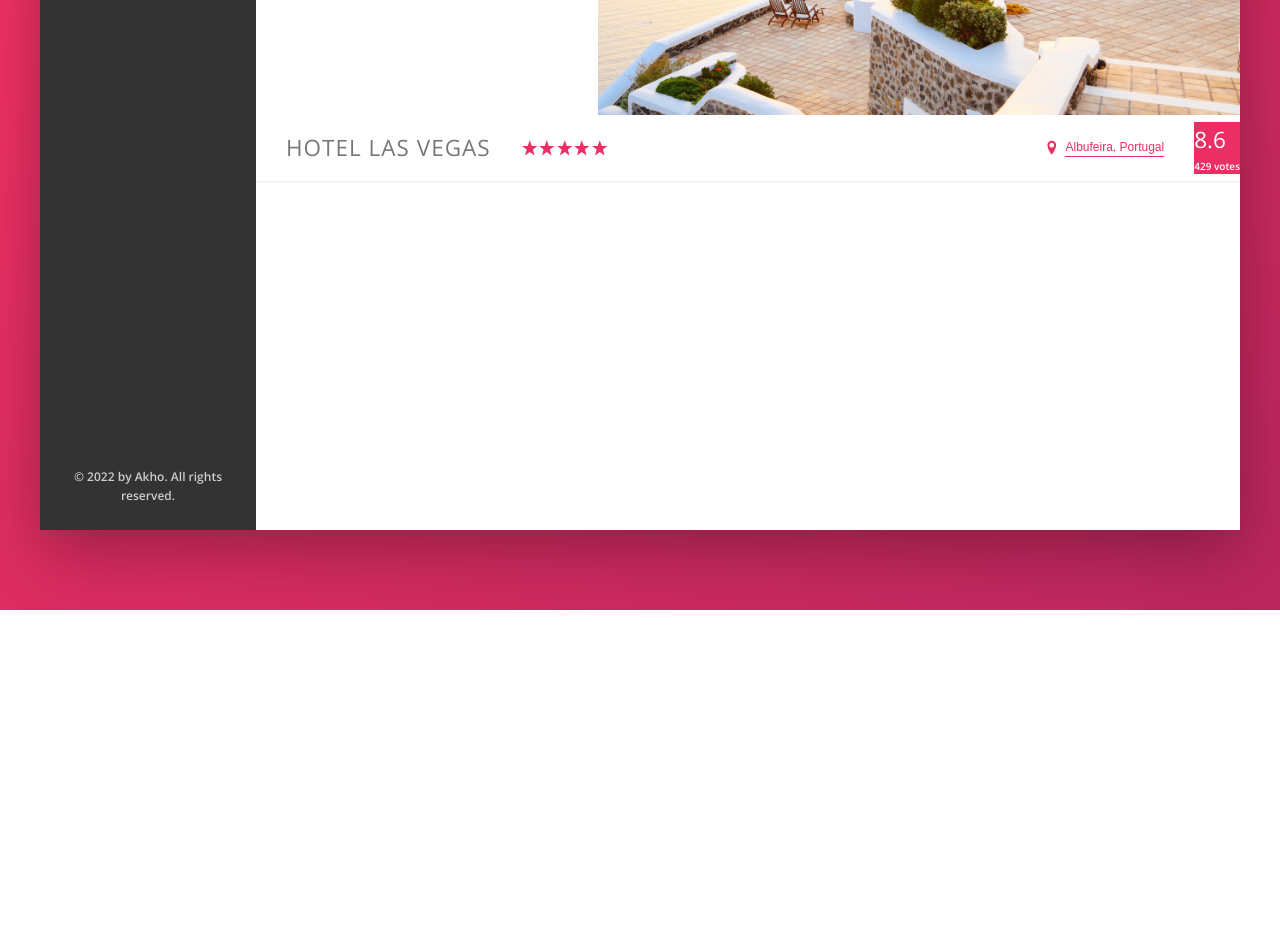
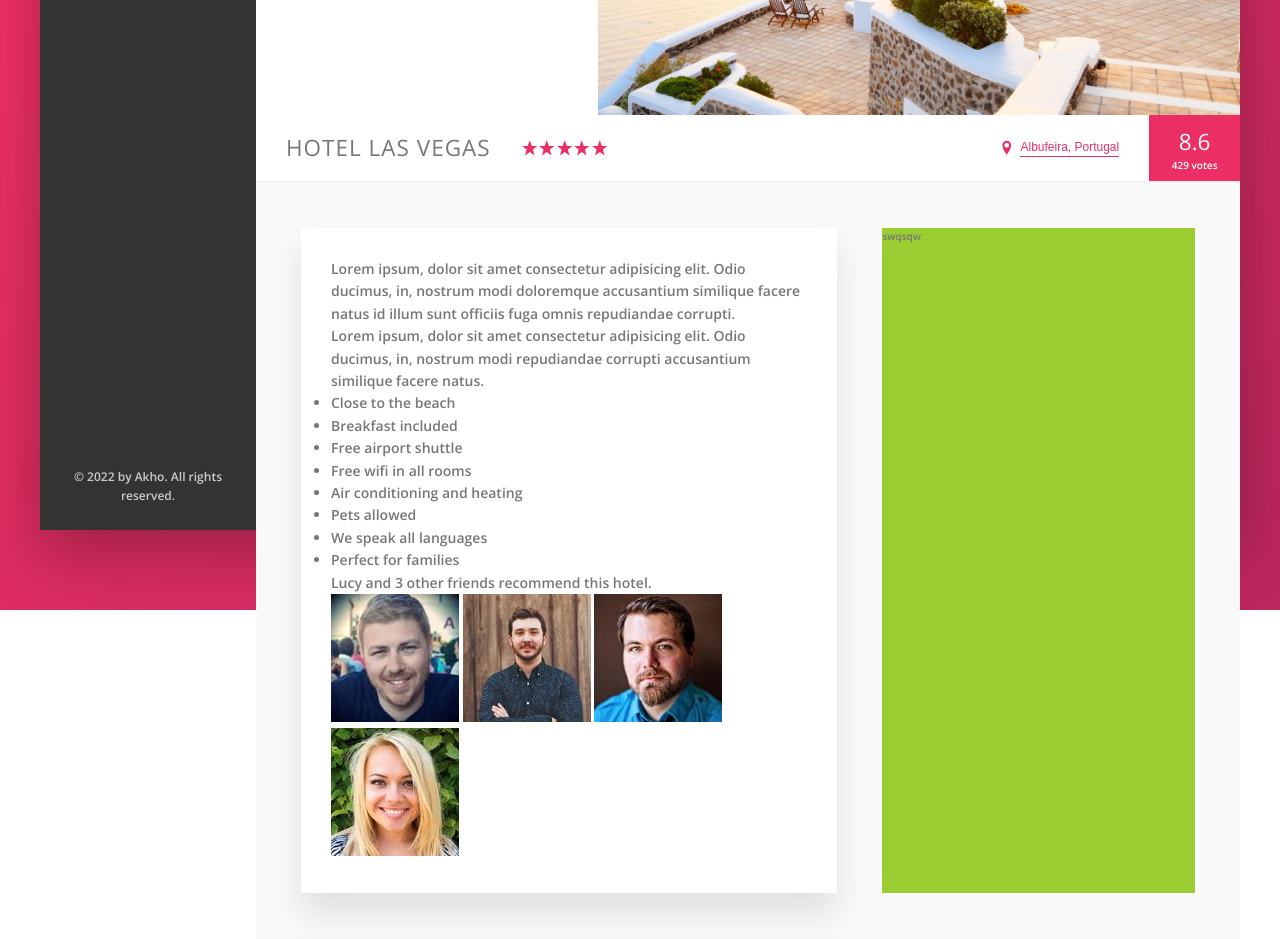
Before and after one commit to Akho0122/Trillo, a website: page index.html in a window 1280 px wide. Shown: the part 420-1359 px from the top of the page. Before the commit the page ends 1030 px from the top, so only its background shows below. Drawn offline with nearby package versions, Linux system fonts and the light colour scheme.

Commit message:
description section was styled part-1

```diff
--- a/index.html
+++ b/index.html
@@ -1,5 +1,6 @@
 <!DOCTYPE html>
 <html lang="en">
+
 <head>
     <meta charset="UTF-8">
     <meta name="viewport" content="width=device-width, initial-scale=1.0">
@@ -10,6 +11,7 @@
 
     <title>trillo &mdash; Your all-in-one booking app</title>
 </head>
+
 <body>
     <div class="container">
         <header class="header">
@@ -130,8 +132,48 @@
                         <div class="overview__rating-cont">429 votes</div>
                     </div>
                 </div>
+
+                <div class="detail">
+                    <div class="description">
+                        <p class="paragraph">
+                            Lorem ipsum, dolor sit amet consectetur adipisicing elit. Odio ducimus, in, nostrum modi
+                            doloremque accusantium similique facere natus id illum sunt officiis fuga omnis repudiandae
+                            corrupti.
+                        </p>
+                        <p class="paragraph">
+                            Lorem ipsum, dolor sit amet consectetur adipisicing elit. Odio ducimus, in, nostrum modi repudiandae
+                            corrupti accusantium similique facere natus.
+                        </p>
+                        <ul class="list">
+                            <li class="list__item">Close to the beach</li>
+                            <li class="list__item">Breakfast included</li>
+                            <li class="list__item">Free airport shuttle</li>
+                            <li class="list__item">Free wifi in all rooms</li>
+                            <li class="list__item">Air conditioning and heating</li>
+                            <li class="list__item">Pets allowed</li>
+                            <li class="list__item">We speak all languages</li>
+                            <li class="list__item">Perfect for families</li>
+                        </ul>
+                        <div class="recommend">
+                            <p class="recommend__count">
+                                Lucy and 3 other friends recommend this hotel.
+                            </p>
+                            <div class="recommend__friends">
+                                <img src="img/user-3.jpg" alt="friend 1" class="recommend__photo">
+                                <img src="img/user-4.jpg" alt="friend 2" class="recommend__photo">
+                                <img src="img/user-5.jpg" alt="friend 3" class="recommend__photo">
+                                <img src="img/user-6.jpg" alt="friend 4" class="recommend__photo">
+                            </div>
+                        </div>
+                    </div>
+
+                    <div class="user-reviews">
+                        swqsqw
+                    </div>
+                </div>
             </main>
         </div>
     </div>
 </body>
+
 </html>
--- a/sass/_base.scss
+++ b/sass/_base.scss
@@ -14,6 +14,9 @@
   --color-grey-dark-3: #999;
 
   --shadow-dark: 0 2rem 6rem rgba(0, 0, 0, 0.3);
+  --shadow-light: 0 2rem 3rem rgba(0, 0, 0, .1);
+
+  --line: 1px solid var(--color-grey-light-2);
 }
 
 * {
--- a/sass/_components.scss
+++ b/sass/_components.scss
@@ -196,6 +196,7 @@
     display: flex;
     border-bottom: 2px solid var(--color-grey-light-2);
     align-items: center;
+    background-color: #FFF;
 
     &__heading{
         font-size: 2.25rem;
@@ -231,11 +232,18 @@
         background-color: var(--color-primary);
         color: #FFF;
         margin-left: 3rem;
+        padding: 0 2.25rem;
+        align-self: stretch;
+        flex-direction: column;
+        display: flex;
+        justify-content: center;
+        align-items: center;
     }
 
     &__rating-average{
         font-size: 2.25rem;
         font-weight: 300;
+        margin-bottom: -3px;
     }
 
     &__rating-count{
--- a/sass/_layout.scss
+++ b/sass/_layout.scss
@@ -9,7 +9,7 @@
     font-size: 1.4rem;
     height: 7rem;
     background-color: #FFF;
-    border-bottom: 1px solid var(--color-grey-light-2);
+    border-bottom: var(--line);
     display: flex;
     justify-content: space-between;
     align-items: center;
@@ -27,5 +27,23 @@
 .hotel-view{
     flex: 1;
     height: 80rem;
+    background-color: #fff;
+}
+.detail{
+    display: flex;
+    padding: 4.5rem;
+    background-color: var(--color-grey-light-1);
+    border-bottom: var(--line);
+}
+.description{
     background-color: #FFF;
+    box-shadow: var(--shadow-light);
+    padding: 3rem;
+    flex: 0 0 60%;
+    margin-right: 4.5rem;
+    font-size: 1.4rem;
 }
+.user-reviews{
+    background-color: yellowgreen;
+    flex: 1;
+}
```
Also changed, not shown: css/style.css. Lines whose indentation alone changed are shown as unchanged.
